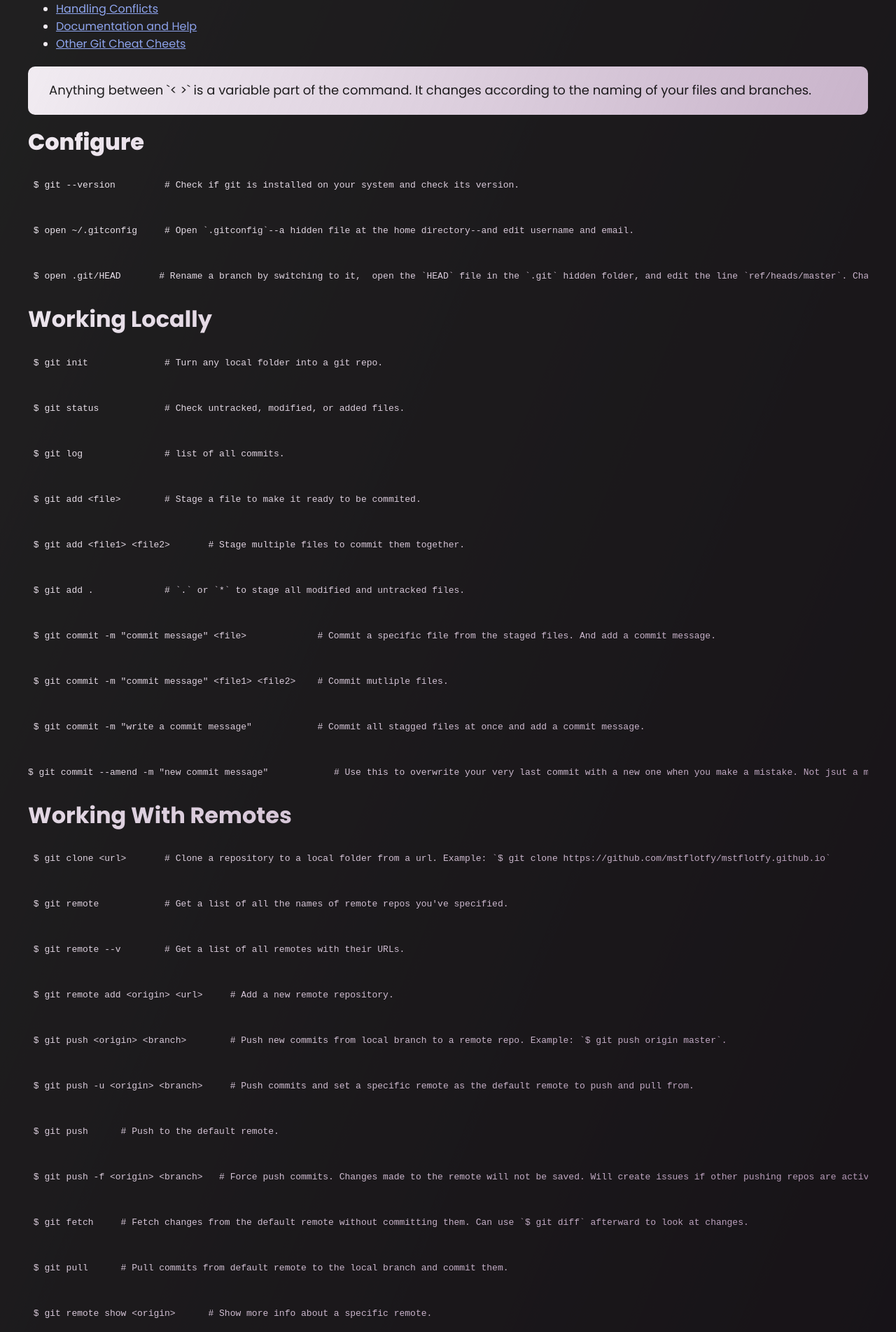
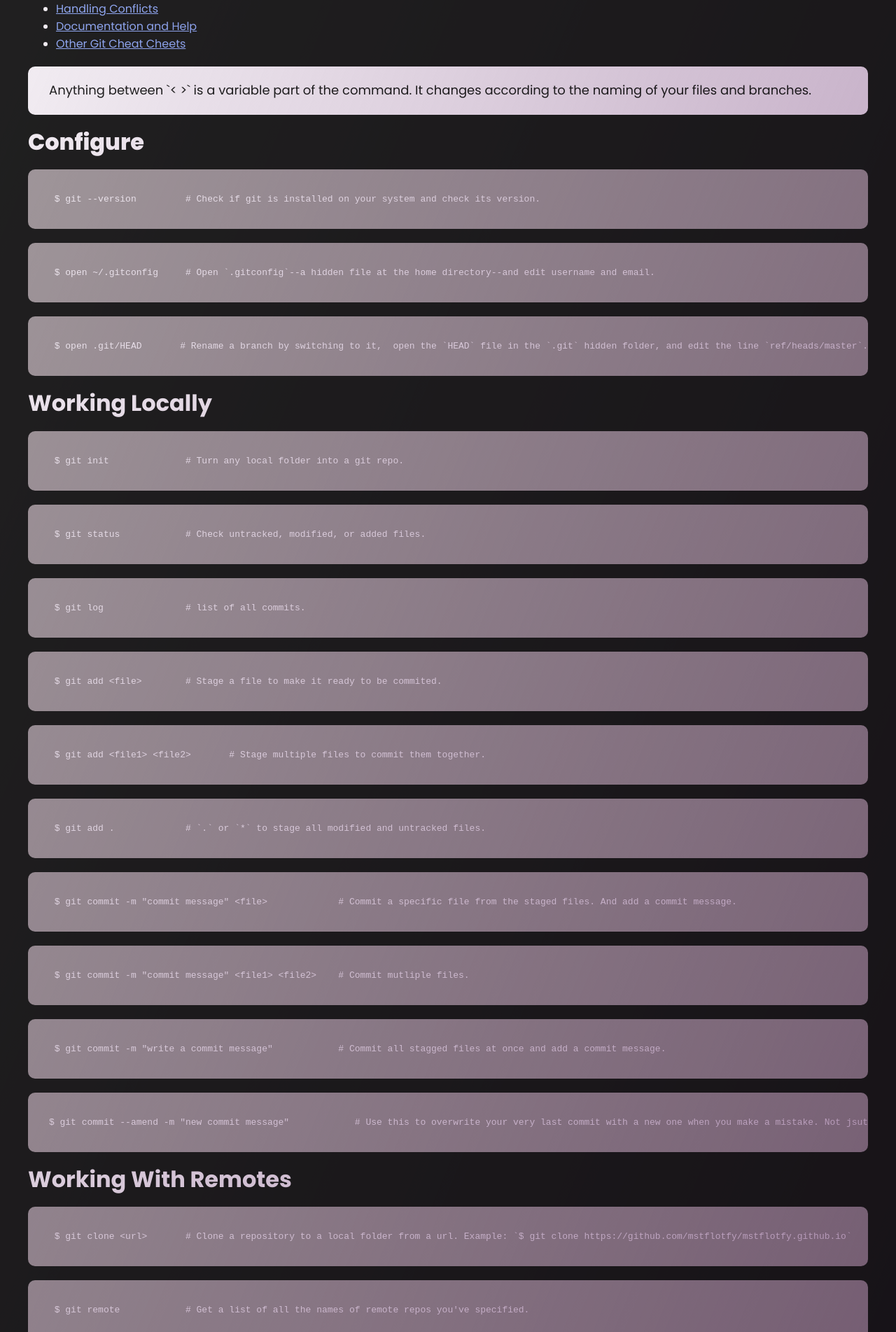
Before and after one commit to mstflotfy/mstflotfy.github.io, a Jekyll site: the page built from _posts/Dev/2021-3-30-git-cheat-sheet.md, in a window 1280 px wide. Shown: the part 862-2765 px from the top of the page at 70% size. Built offline with Jekyll 4.4.1, drawn with Linux system fonts in a browser that asks for light colours; some of the changed text lies outside the part shown.

Commit message:
style pre/code blocks

```diff
--- a/assets/css/style.css
+++ b/assets/css/style.css
@@ -55,6 +55,14 @@ sitemap: false
     color: inherit;
   }
 
+  pre {
+    display: flex;
+    padding: 1.25rem 1.87rem;
+    background: var(--clr-gray);
+    border-radius: var(--border-radius);
+    color: var(--clr-foreground);
+    overflow-x: scroll;
+  }
 /* General */
   h1 {
     font-family: var(--main-font-family);
@@ -327,7 +335,7 @@ sitemap: false
   }
 
   .title__image {
-    width: 40%;
+    max-width: 40%;
     border-radius: var(--border-radius);
   }
 /* blocks */
@@ -378,9 +386,10 @@ sitemap: false
     vertical-align: middle;
   }
 
-.iframe {
-  max-width: 60%;
-}
+  .iframe {
+    max-width: 60%;
+  }
+
 /* cta */
   .cta-wrapper {
     text-decoration: none;
@@ -542,7 +551,7 @@ sitemap: false
   is too small for small screens at 50%, I switch
   its width to 100% instead for screens smaller than 450px */
     img, .title__image {
-      width: 100%;
+      max-width: 100%;
     }
   }
 
```
